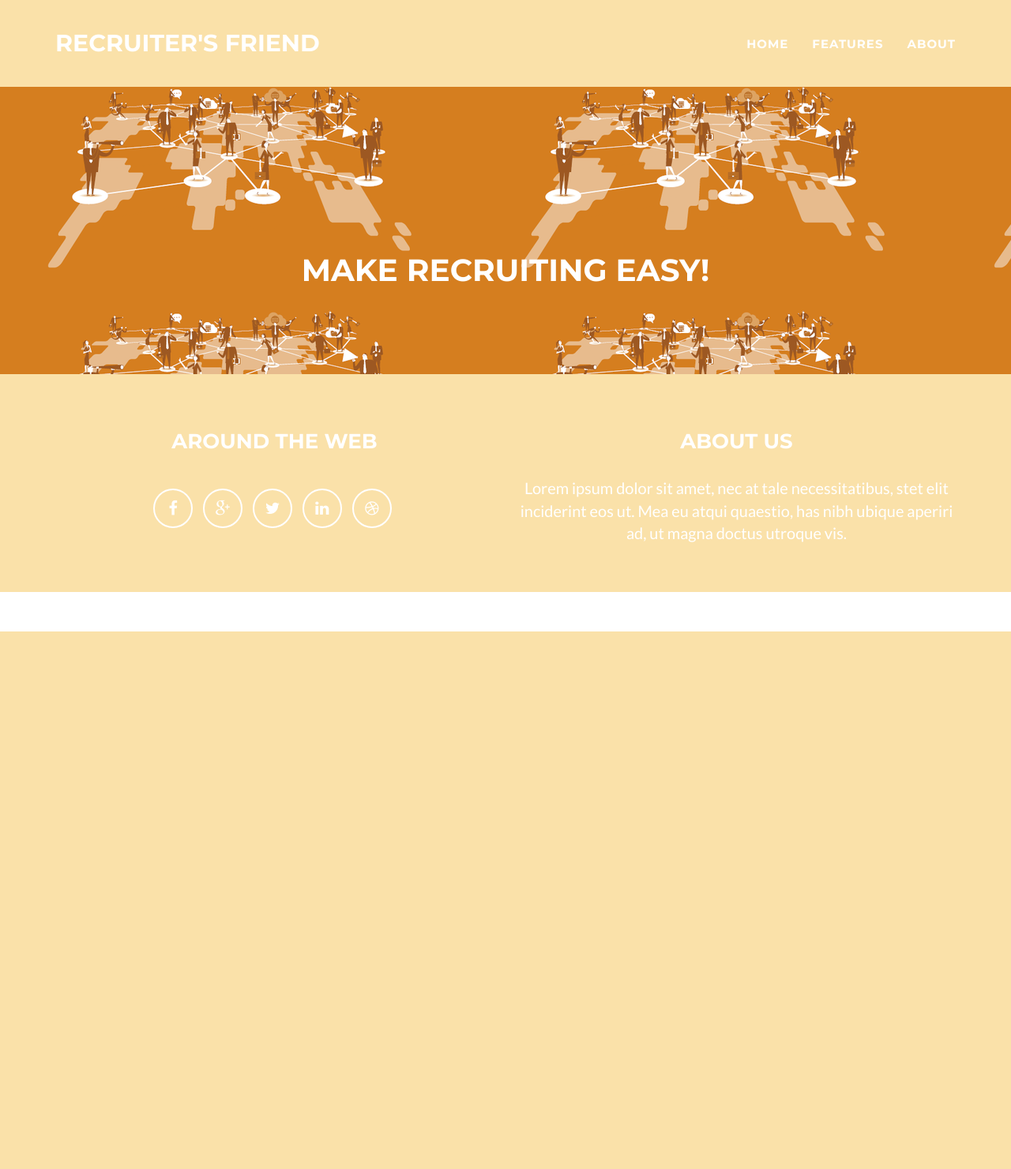
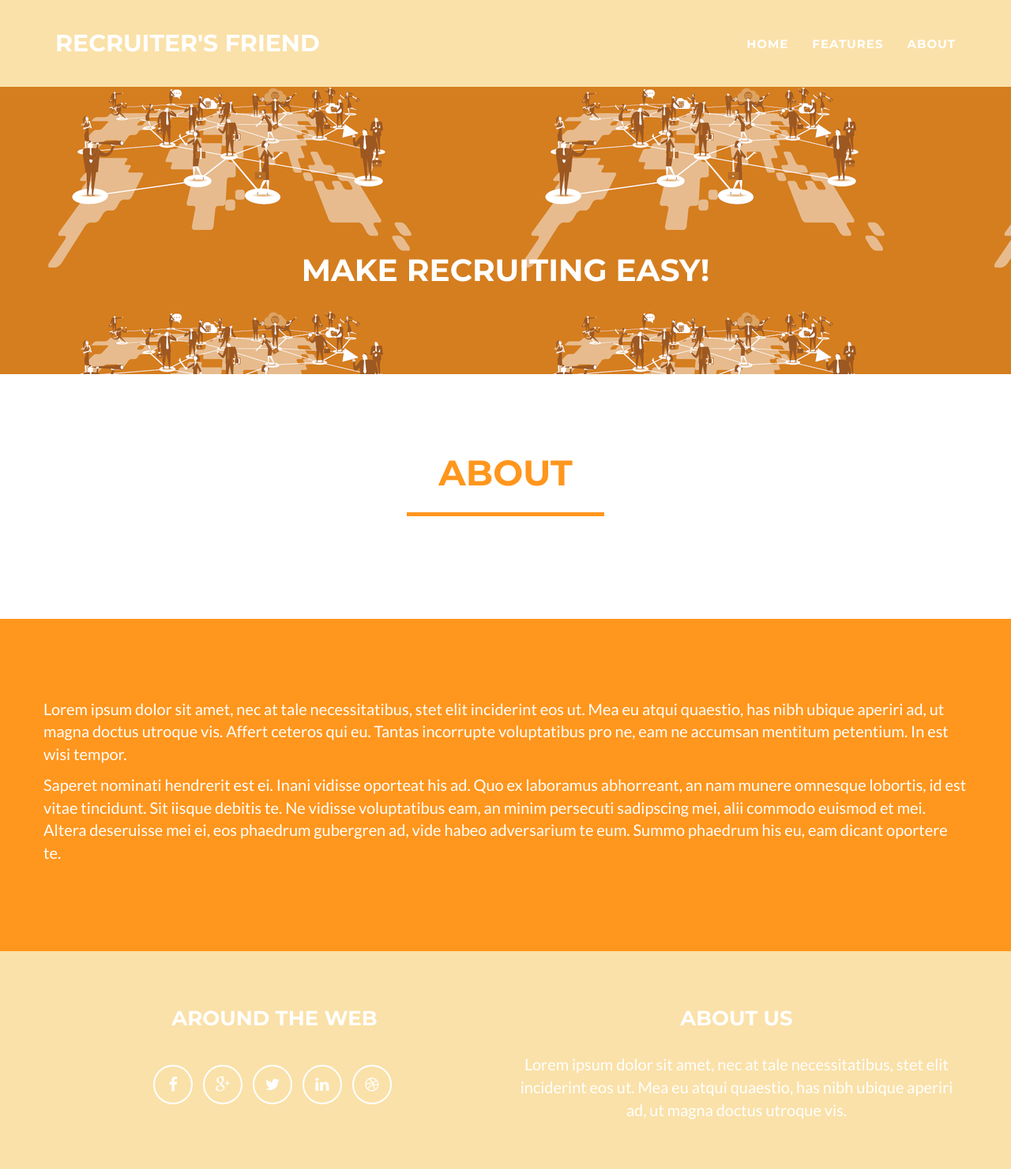
Before and after one commit to tapaswenipathak/Recruiters-Friend, a Django app: template Recruiters_Friend/templates/base.html in a window 1280 px wide. Shown: the whole page at 79% size. Before the commit the page ends 800 px from the top, so only its background shows below. Run offline with Django 3.2, Linux system fonts and the light colour scheme; the template is opened without the code that fills it, so the values that code supplies are empty; some libraries are stand-ins or nearby versions.

Commit message:
about added in base tamplate

```diff
--- a/Recruiters_Friend/templates/base.html
+++ b/Recruiters_Friend/templates/base.html
@@ -50,7 +50,7 @@
                         <a href="/#features">Features</a>
                     </li>
                     <li class="page-scroll">
-                        <a href="/about#about">About</a>
+                        <a href="#about">About</a>
                     </li>
                 </ul>
             </div>
@@ -75,6 +75,26 @@
     </header>
 
     {% block content %} {% endblock %}
+
+    <!-- About Section -->
+    <section id="about">
+    <div class="row">
+        <div class="col-lg-12 text-center">
+            <h2 style="color:#FF961D;">About</h2>
+            <hr class="star-primary">
+        </div>
+    </div>
+    </section>
+    <section class="success">
+        <div class="container">
+            <div class="row">
+                    <p>Lorem ipsum dolor sit amet, nec at tale necessitatibus, stet elit inciderint eos ut. Mea eu atqui quaestio, has nibh ubique aperiri ad, ut magna doctus utroque vis. Affert ceteros qui eu. Tantas incorrupte voluptatibus pro ne, eam ne accumsan mentitum petentium. In est wisi tempor.</p>
+            </div>
+                <div class="row">
+                    <p>Saperet nominati hendrerit est ei. Inani vidisse oporteat his ad. Quo ex laboramus abhorreant, an nam munere omnesque lobortis, id est vitae tincidunt. Sit iisque debitis te. Ne vidisse voluptatibus eam, an minim persecuti sadipscing mei, alii commodo euismod et mei. Altera deseruisse mei ei, eos phaedrum gubergren ad, vide habeo adversarium te eum. Summo phaedrum his eu, eam dicant oportere te.</p>
+                </div>
+            </div>
+    </section>
 
     <!-- Footer -->
     <footer class="text-center">
```
